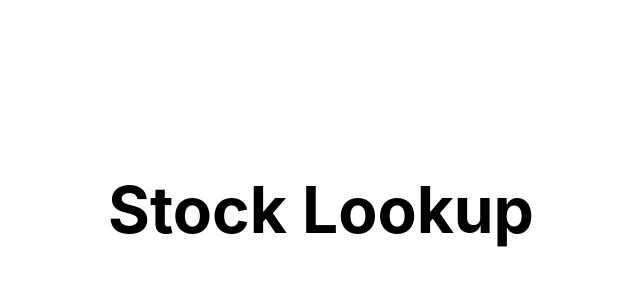
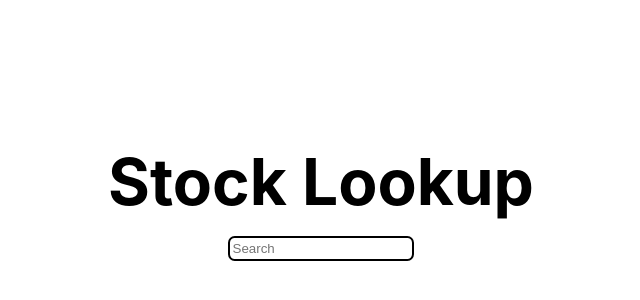
Before and after one commit to mpatel18/stock_app, a Next.js app: page / in a window 1280 px wide. Shown: the part 190-490 px from the top of the page, without its empty margins (319-959 px from the left). Built offline with nearby package versions, Linux system fonts and the light colour scheme.

Commit message:
removed unnecessary files

```diff
--- a/pages/_app.js
+++ b/pages/_app.js
@@ -1,6 +1,6 @@
 import '../styles/globals.sass'
 
-function MyApp({ Component, pageProps }) {
+const MyApp = ({ Component, pageProps }) => {
   return <Component {...pageProps} />
 }
 
--- a/pages/index.js
+++ b/pages/index.js
@@ -1,19 +1,22 @@
 import Head from 'next/head'
 import styles from '../styles/Home.module.sass'
 
-export default function Home() {
+ const Home = () =>  {
   return (
     <div className={styles.container}>
       <Head>
         <title>Stock Lookup</title>
-        <link rel="icon" href="/favicon.ico" />
       </Head>
-
-      <main className={styles.main}>
+      <main>
         <h1 className={styles.title}>
           Stock Lookup
         </h1>
+        <div className={styles.search}>
+          <input placeholder="Search" type="text"></input>
+        </div>
       </main>
     </div>
   )
 }
+
+export default Home
--- a/styles/Home.module.sass
+++ b/styles/Home.module.sass
@@ -1,23 +1,17 @@
 .container
-  min-height: 100vh
-  padding: 0 0.5rem
+  height: 100vh
   display: flex
-  flex-direction: column
   justify-content: center
   align-items: center
-
-
-.main
-  padding: 5rem 0
-  flex: 1
-  display: flex
-  flex-direction: column
-  justify-content: center
-  align-items: center
-
+  text-align: center
 
 .title
   margin: 0
-  line-height: 1.15
   font-size: 4rem
-  text-align: center
+
+.search
+  padding: 1em 0em
+  input
+    padding: 0.2em
+    border: 0.2em solid black
+    border-radius: 0.5em
```
Also changed, not shown: public/vercel.svg (deleted), 1 other file (tests, documents, lock files or other folders).
